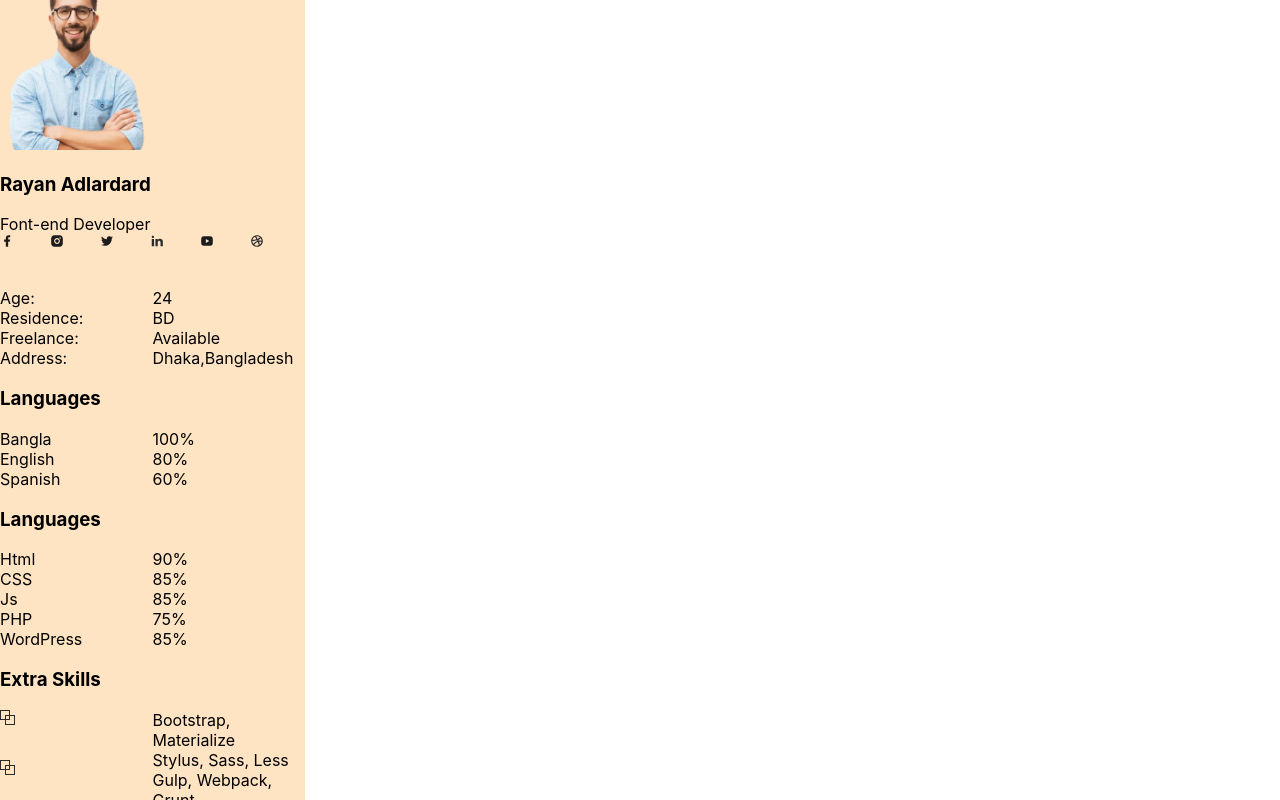
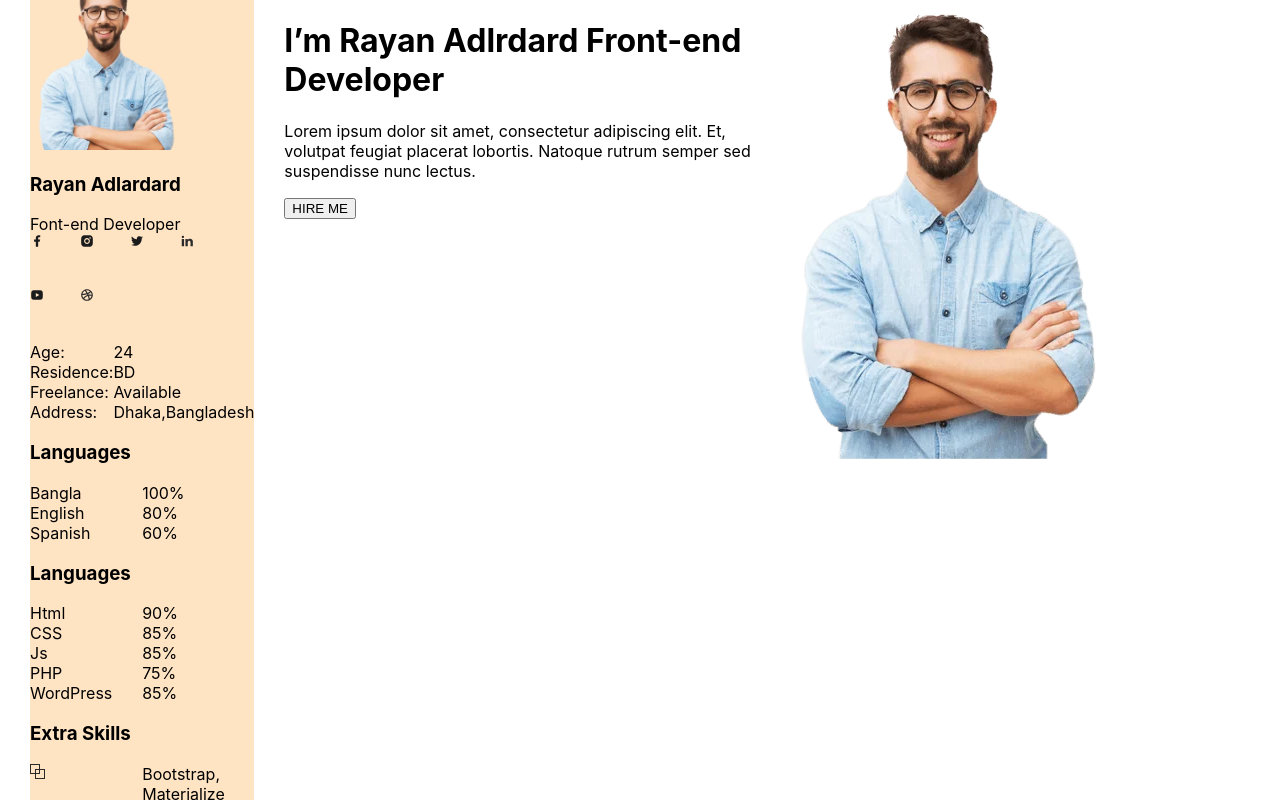
Before and after one commit to anastasiyaArkhipchuk/portfolio-main, a React app: page / in a window 1280 px wide. Shown: the top 800 px of the page. Built offline with nearby package versions, Linux system fonts and the light colour scheme.

Commit message:
structured MainMenu.tsx

```diff
--- a/src/layout/sections/main-menu/MainMenu.tsx
+++ b/src/layout/sections/main-menu/MainMenu.tsx
@@ -1,8 +1,31 @@
+import photo from "../../../assets/image/photo.webp";
+import styled from "styled-components";
 
 export const MainMenu = () => {
     return (
-        <div>
-
-        </div>
+        <StyledMainMenu>
+            <div>
+                <h1>
+                    I’m Rayan Adlrdard Front-end Developer
+                </h1>
+                <p>
+                    Lorem ipsum dolor sit amet, consectetur adipiscing elit. Et, volutpat feugiat placerat lobortis. Natoque rutrum semper sed suspendisse nunc lectus.
+                </p>
+                <button>HIRE ME</button>
+            </div>
+            <Photo src={photo}/>
+        </StyledMainMenu>
     )
 }
+
+const StyledMainMenu = styled.div`
+    display: grid;
+    grid-template-columns: 1fr 1fr;
+`
+
+const Photo = styled.img`
+    width: 326px;
+    height: 459px;
+
+
+`
--- a/src/layout/sections/main/Main.tsx
+++ b/src/layout/sections/main/Main.tsx
@@ -9,12 +9,26 @@ export const Main = () => {
         <StyledMain>
             <RightMenu/>
             <LeftMenu/>
-            <MainMenu/>
-            <Services/>
+            <div>
+                <MainMenu/>
+                <Services/>
+            </div>
         </StyledMain>
     )
 }
 
 const StyledMain = styled.div`
+    display: flex;
+    :nth-child(1){
+        align-self: flex-end;
+    }
+    :nth-child(2){
+        align-self: flex-start;
+    }
+    div{
+        flex-wrap: wrap;
+        flex-direction: column;
+    }
+    gap: 30px;
 
 `
--- a/src/layout/sections/services/Services.tsx
+++ b/src/layout/sections/services/Services.tsx
@@ -1,3 +1,16 @@
 export const Services = () => {
-    return (<div></div>)
+    return (<div>
+        <div>
+            <h2></h2>
+            <p></p>
+        </div>
+        <div>
+            <div></div>
+            <div></div>
+            <div></div>
+            <div></div>
+            <div></div>
+            <div></div>
+        </div>
+    </div>)
 }
```
